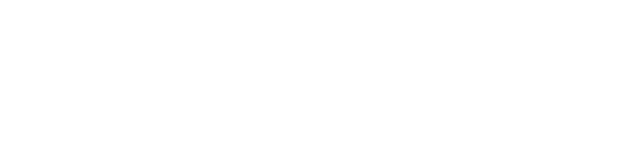
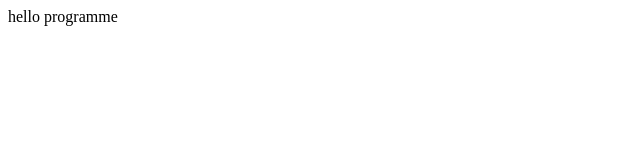
Before and after one commit to gurung-kishor11/royal, a plain HTML site: page home.html in a window 1280 px wide. Shown: the whole page, without its empty margins (0-640 px from the left). Drawn offline with Linux system fonts and the light colour scheme.

Commit message:
file modified

```diff
--- a/home.html
+++ b/home.html
@@ -7,6 +7,6 @@
     <title>Document</title>
 </head>
 <body>
-
+    <div>hello programme</div>
 </body>
 </html>
```
